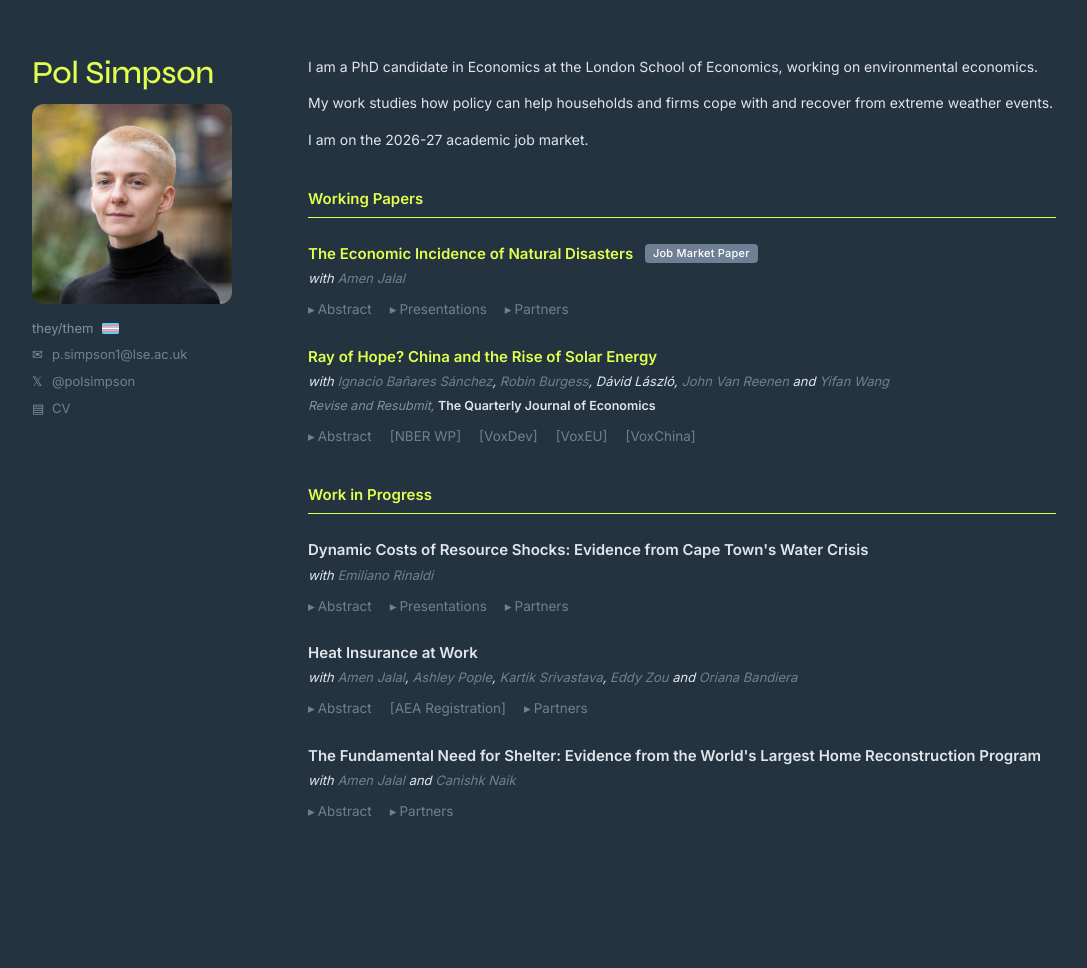
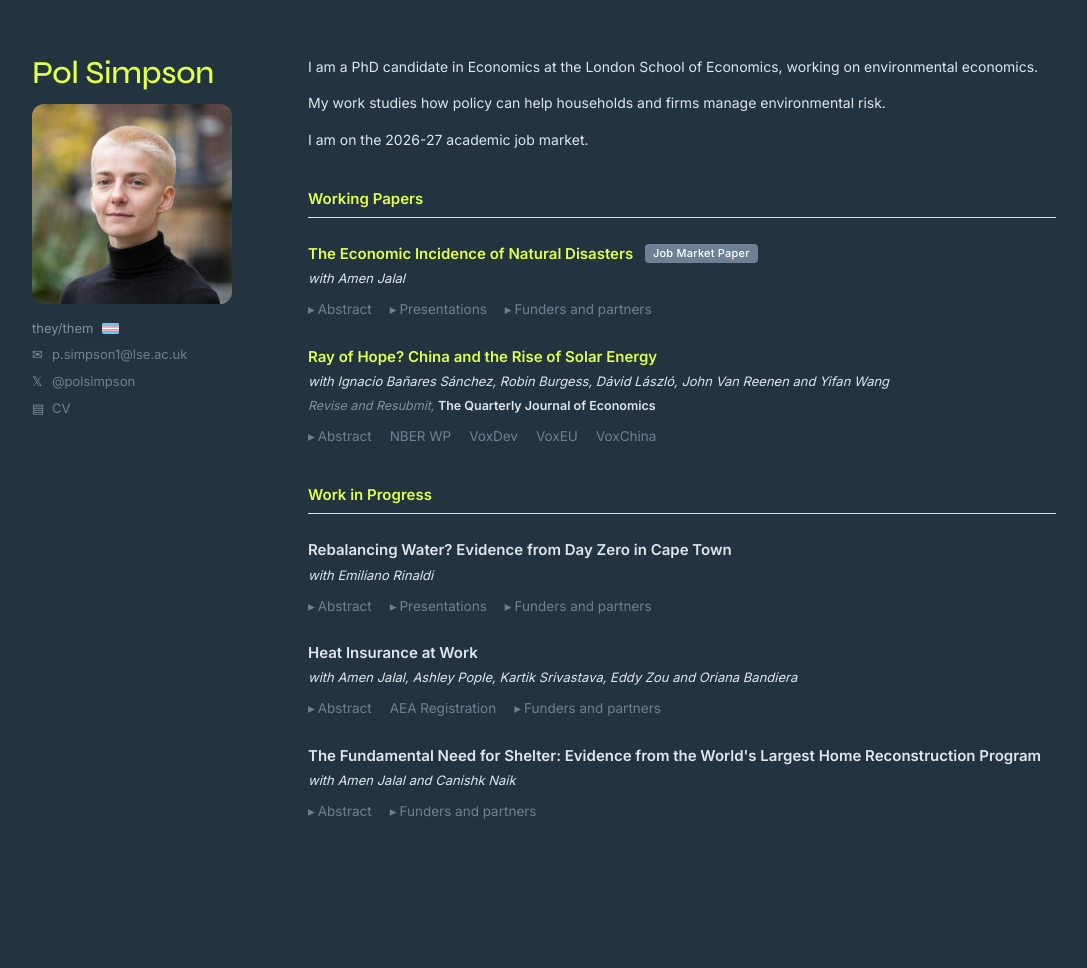
Before and after one commit to polsimpson/polsimpson.github.io, a Jekyll site: the page built from _pages/about.md, in a window 1280 px wide. Shown: the whole page, without its empty margins (96-1183 px from the left). Built offline with Jekyll 4.4.1, drawn with Linux system fonts in a browser that asks for light colours.

Commit message:
Homepage: Cape Town title+abstract, funders label, coauthor link colour, drop brackets, intro line

```diff
--- a/_layouts/home.html
+++ b/_layouts/home.html
@@ -148,6 +148,8 @@
     font-style: italic;
     margin: 2px 0 4px;
   }
+  .paper .coauthors a { color: var(--ink); }
+  .paper .coauthors a:hover { color: var(--link-hover); }
   .paper .status {
     font-size: 12.5px;
     color: var(--muted);
--- a/_pages/about.md
+++ b/_pages/about.md
@@ -10,7 +10,7 @@ redirect_from:
 
 I am a PhD candidate in Economics at the London School of Economics, working on environmental economics.
 
-My work studies how policy can help households and firms cope with and recover from extreme weather events.
+My work studies how policy can help households and firms manage environmental risk.
 
 I am on the 2026-27 academic job market.
 
@@ -29,7 +29,7 @@ I am on the 2026-27 academic job market.
       <div class="content">NBER Summer Institute 2026 (Environment and Energy Economics) · LSE Environment Camp 2026 · LSE Environment Week 2026</div>
     </details>
     <details>
-      <summary>Partners</summary>
+      <summary>Funders and partners</summary>
       <div class="content">IGC · STEG · Harvard University</div>
     </details>
   </div>
@@ -44,29 +44,29 @@ I am on the 2026-27 academic job market.
       <summary>Abstract</summary>
       <div class="content">Do industrial policies that promote clean energy offer a "ray of hope", increasing a country's growth and welfare, whilst simultaneously reducing carbon emissions? We study the impact of Chinese solar subsidies whose implementation by city-regions went alongside massive expansion of the sector and a dramatic fall in global solar prices. We construct new city and firm panel data on solar policies, patenting and output. Using synthetic-difference-in-differences 2004-2020, we find production and innovation subsidies were more effective than demand-side (installation) subsidies in generating large and persistent increases in local innovation, net entry, production and exports. Demand policies did, however, reduce local pollution. To examine aggregate effects, we build and structurally estimate a quantitative spatial model with endogenous innovation and heterogeneous productivity across firms and cities, which accounts for business stealing and knowledge spillovers. Counterfactual analysis shows that: (i) local effects remain substantial at the macro level explaining 40%–50% of the aggregate changes in solar innovation, prices and revenues; (ii) social benefits to Chinese citizens exceed subsidy costs by 65% (and double this when environmental benefits are included); and (iii) although all subsidy types increase welfare, innovation subsidies are the most cost-effective.</div>
     </details>
-    <a class="action-link" href="https://www.nber.org/papers/w34893">[NBER WP]</a>
-    <a class="action-link" href="https://voxdev.org/topic/energy-environment/ray-hope-rise-solar-energy-china">[VoxDev]</a>
-    <a class="action-link" href="https://cepr.org/voxeu/columns/ray-hope-rise-solar-energy-china">[VoxEU]</a>
-    <a class="action-link" href="https://www.voxchina.org/show-3-450.html">[VoxChina]</a>
+    <a class="action-link" href="https://www.nber.org/papers/w34893">NBER WP</a>
+    <a class="action-link" href="https://voxdev.org/topic/energy-environment/ray-hope-rise-solar-energy-china">VoxDev</a>
+    <a class="action-link" href="https://cepr.org/voxeu/columns/ray-hope-rise-solar-energy-china">VoxEU</a>
+    <a class="action-link" href="https://www.voxchina.org/show-3-450.html">VoxChina</a>
   </div>
 </div>
 
 ## Work in Progress
 
 <div class="paper">
-  <h3>Dynamic Costs of Resource Shocks: Evidence from Cape Town's Water Crisis</h3>
+  <h3>Rebalancing Water? Evidence from Day Zero in Cape Town</h3>
   <p class="coauthors">with <a href="https://emilianorinaldi.com">Emiliano Rinaldi</a></p>
   <div class="actions">
     <details>
       <summary>Abstract</summary>
-      <div class="content">Droughts are becoming more frequent, and cities facing them must decide how to divide a temporary cut in water between residential and commercial use. We study this choice in Cape Town's Day Zero crisis, where the city raised prices sharply to attenuate demand. Using the universe of formal employment, we find losses in water-intensive industries that lasted long after prices returned to normal, with the reduction in water use by firms coming from exit rather than substitution. Neither employment in water-intensive sectors nor the formal employment rates of workers displaced from them had returned to trend six years later. These impacts spilled over onto sectors that bought from, sold to, or shared workers with water-intensive industries. To measure the welfare cost of the implemented policy against alternatives, we build a dynamic spatial model of the city, with firm entry and exit and costly job switching. We find that a policy that shifted the cut toward households, protecting a free basic allowance while raising prices on use above it, would have avoided nearly two thirds of the welfare losses from the drought.</div>
+      <div class="content">During a drought, a city must allocate a large reduction in water between households and the firms that employ them. A single scarcity price across all users allocates water efficiently if each user's willingness to pay matches the social marginal value of their water consumption. This may fail if either households or firms face distortions in their ability to adjust. We study Cape Town's 2016-2018 drought, when water prices rose sharply for households and firms. Using detailed water meter and tax data, we find important differences in adjustment margins. Household conservation was privately costly but created no externality as consumption remained above basic health and sanitation levels. The evidence shows that firm water demand was inelastic, and they faced labour and credit market distortions in their adjustment, leading to inefficient exit and unemployment. To identify inefficient exit and recover the social marginal value of water for each user we build and estimate a dynamic model of the city. We find that at the chosen allocation of the city, the social marginal value of water was 11 times higher in firms than households. If the city had used efficient corrective prices, placing a much larger share of water conservation on households, it could have reduced the drought's welfare cost by 52 percent.</div>
     </details>
     <details>
       <summary>Presentations</summary>
       <div class="content">NBER Summer Institute 2026 (Urban Economics)* · LSE Environment Camp 2026* · LSE Environment Week 2026*<span class="note">* presented by coauthor</span></div>
     </details>
     <details>
-      <summary>Partners</summary>
+      <summary>Funders and partners</summary>
       <div class="content">IGC · <a href="https://www.povertyactionlab.org/page/water-air-and-energy-wae-lab-city-cape-town">Water, Air and Energy (WAE) Lab</a></div>
     </details>
   </div>
@@ -80,9 +80,9 @@ I am on the 2026-27 academic job market.
       <summary>Abstract</summary>
       <div class="content">Heatwaves, intensified by climate change, hit the poorest the hardest. Many are exposed to dangerous temperatures through outdoor or factory-based work, and have limited access to adaptive resources. How can social protection evolve to address the growing losses caused by extreme heat? We conduct a randomized controlled trial among low-income workers in Delhi, India, comparing the effects of temperature-indexed heat alerts, anticipatory daily wage payments delivered before heat events, and same-day daily wage payments delivered during heatwaves. We measure impacts on labour supply, adaptive behaviours, health, and financial wellbeing. The design separately identifies the value of information, the value of cash, and the value of acting ahead of heatwaves.</div>
     </details>
-    <a class="action-link" href="https://www.socialscienceregistry.org/trials/15728">[AEA Registration]</a>
+    <a class="action-link" href="https://www.socialscienceregistry.org/trials/15728">AEA Registration</a>
     <details>
-      <summary>Partners</summary>
+      <summary>Funders and partners</summary>
       <div class="content">JPAL K-CAI</div>
     </details>
   </div>
@@ -97,7 +97,7 @@ I am on the 2026-27 academic job market.
       <div class="content">Psychologists have long argued that human needs are met in order of priority: until basic needs such as shelter are secured, attention and effort remain focused on them, delaying higher-order pursuits. This idea has implications for a range of economic outcomes — shaping, for instance, how much background risk a household bears and, thus, how willing it is to make high-risk, high-reward investments in the future. Despite its influence, the idea that needs follow a hierarchy has rarely been tested using credible causal evidence on economic behaviour. We provide such a test using the reconstruction of flood-destroyed homes in Sindh, Pakistan. Exploiting staggered disbursements of home-reconstruction grants, we compare otherwise-similar households that received funding just before and just after a program expansion. Combining administrative records with a survey of 6,000 households, we estimate the effects of home security on risk-taking, migration, health, schooling, and productive investment.</div>
     </details>
     <details>
-      <summary>Partners</summary>
+      <summary>Funders and partners</summary>
       <div class="content">Hub for Equal Representation (LSE)</div>
     </details>
   </div>
```
